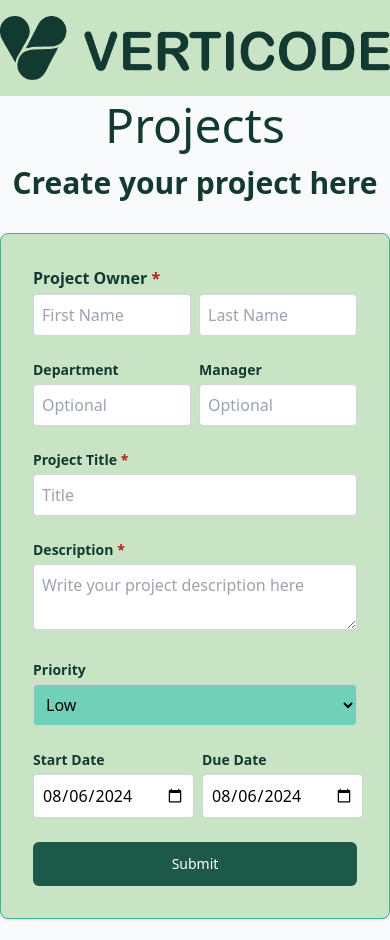
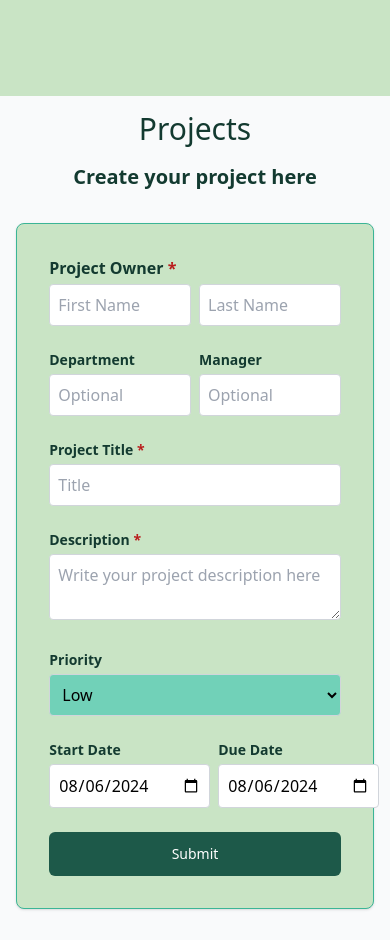
Before and after one commit to AlexStraton/Post_a_project_form, a React (Vite) app: page / in a window 390 px wide. Built offline with nearby package versions, Linux system fonts and the light colour scheme.

Commit message:
made form and project details page responsive on mobile

```diff
--- a/src/App.tsx
+++ b/src/App.tsx
@@ -21,9 +21,7 @@ export default function App() {
 
   return (
     <main className='flex flex-col'>
-      <header className='flex h-24 bg-light-green'>
-        <img src='/logo.png' height={64} className='h-16 m-auto' />
-      </header>
+      <header className='flex h-24 bg-light-green'></header>
       <Routes>
         <Route
           path='/'
--- a/src/components/Form.tsx
+++ b/src/components/Form.tsx
@@ -1,4 +1,4 @@
-import { useState } from "react";
+import { useState, useEffect } from "react";
 import Date from "./Date";
 import Dropdown from "./Dropdown";
 import { useNavigate } from "react-router-dom";
@@ -41,7 +41,6 @@ export default function Form({ formData, setFormData }: FormProps) {
   function handleFormChange(
     event: React.ChangeEvent<HTMLInputElement | HTMLTextAreaElement>
   ) {
-    console.log(event.target.value, event.target.name);
     setFormData((previousFormData) => ({
       ...previousFormData,
       [event.target.name]: event.target.value,
@@ -50,15 +49,15 @@ export default function Form({ formData, setFormData }: FormProps) {
 
   return (
     <main className='min-h-screen bg-gray-50 flex flex-col justify-center '>
-      <section className='max-w-ad w-full mx-auto'>
-        <div className='text-center font-medium text-5xl text-green'>
+      <section className='max-w-sm w-full mx-auto sm:max-w-xl'>
+        <div className='text-center font-medium text-3xl sm:text-5xl text-green'>
           Projects
         </div>
-        <div className='text-center text-green text-3xl font-bold my-4'>
+        <div className='text-center text-green text-xl sm:text-3xl font-bold my-4'>
           Create your project here
         </div>
       </section>
-      <section className='max-w-md w-full mx-auto mt-4 mb-4 bg-light-green p-8 border rounded-lg border-green-300 shadow'>
+      <section className='w-11/12 sm:max-w-sm md:max-w-md lg:max-w-lg xl:max-w-xl mx-auto mt-4 mb-4 bg-light-green p-8 border rounded-lg border-green-300 shadow'>
         <form onSubmit={handleSubmit} action='submit' className='space-y-6'>
           <div>
             <label htmlFor='' className='text-green text-md font-bold block'>
@@ -170,9 +169,6 @@ export default function Form({ formData, setFormData }: FormProps) {
           <Dropdown setFormData={setFormData} formData={formData} />
 
           <Date
-            // startDate={startDate}
-            // setStartDate={setStartDate}
-            // setDueDate={setDueDate}
             formData={formData}
             setFormData={setFormData}
             startDateError={startDateError}
--- a/src/components/ProjectDetails.tsx
+++ b/src/components/ProjectDetails.tsx
@@ -4,9 +4,6 @@ import { ProjectInterface } from "../models/Project";
 
 interface ProjectDetailsProps {
   formData: ProjectInterface;
-  // priority: string;
-  // startDate: Date;
-  // dueDate: Date;
 }
 
 export default function ProjectDetails({ formData }: ProjectDetailsProps) {
@@ -37,10 +34,10 @@ export default function ProjectDetails({ formData }: ProjectDetailsProps) {
 
   return (
     <>
-      <h1 className='text-center text-4xl font-semibold text-green-700 mt-8'>
+      <h1 className=' mx-4 sm:mx-auto sm:max-w-xl text-center text-3xl sm:text-4xl font-semibold text-green-700 mt-8'>
         Project Details
       </h1>
-      <section className='max-w-2xl mx-auto mt-8 mb-4 bg-light-green p-8 border border-green-300 rounded-lg shadow'>
+      <section className='mx-4 sm:mx-auto max-w-md sm:max-w-2xl mt-8 mb-4 bg-light-green p-4 sm:p-8 border border-green-300 rounded-lg shadow'>
         <div className='mt-4'>
           <h2 className='text-left text-2xl font-semibold text-green-700'>
             Project Title:{" "}
@@ -81,7 +78,7 @@ export default function ProjectDetails({ formData }: ProjectDetailsProps) {
           <h2 className='text-left text-2xl font-semibold text-green-700'>
             Project Description:{" "}
           </h2>
-          <div className='bg-gray-200 w-full mx-2 p-2 rounded text-2xl'>
+          <div className='flex flex-wrap bg-gray-200 w-full mx-2 p-2 rounded text-2xl'>
             {formData.description}
           </div>
         </div>
```
